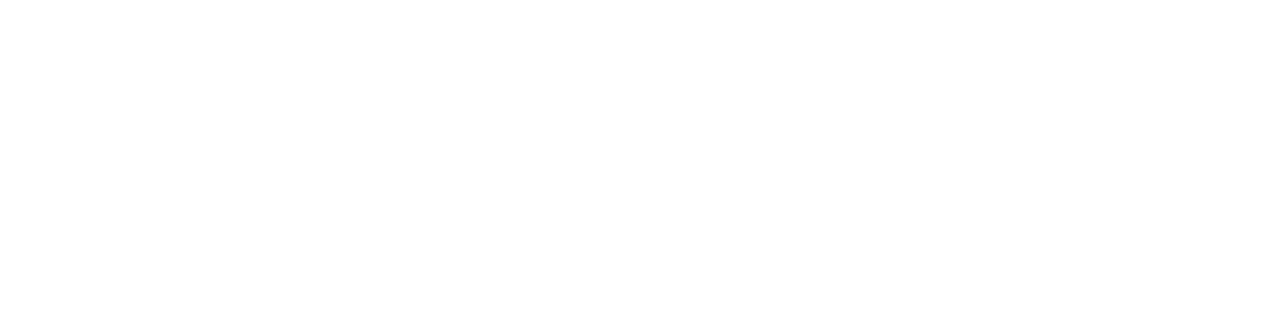
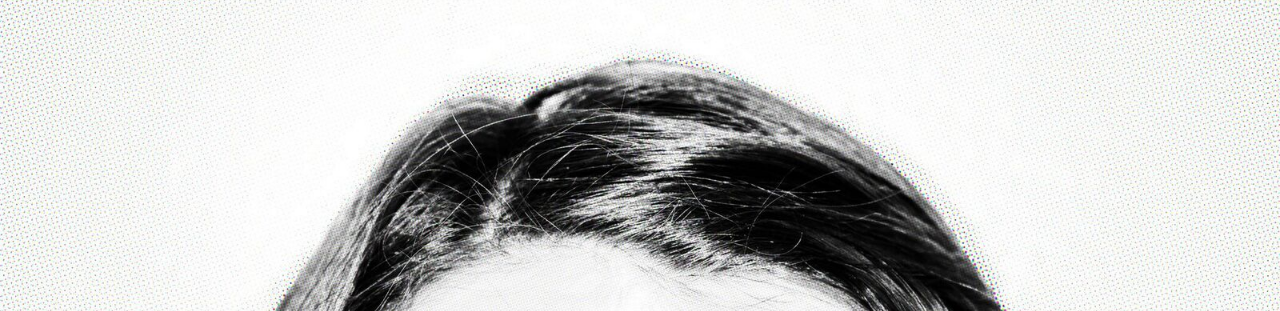
Before and after one commit to Jperez6/flexbox-center-starter, a plain HTML site: page index.html in a window 1280 px wide. Shown: the top 311 px of the page. Drawn offline with Linux system fonts and the light colour scheme; the site is published under a folder, as on GitHub Pages, so addresses that start at the root find nothing.

Commit message:
testing fix img bug

```diff
--- a/css/style.css
+++ b/css/style.css
@@ -9,7 +9,7 @@ body {
   display: flex;
   justify-content: center;
   align-items: center;
-  background: url(/img/wow.png) bottom center no-repeat;
+  background: url("../img/wow.png") bottom center no-repeat;
   background-size: cover;
   font-size: 1em;
 }
```
